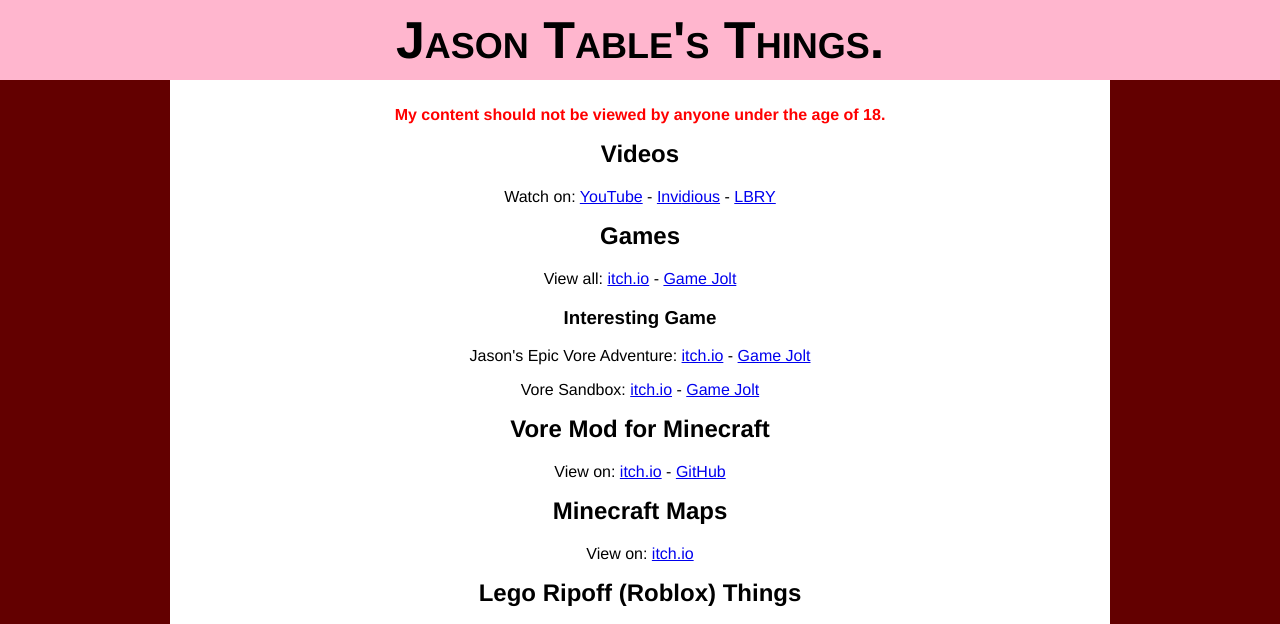
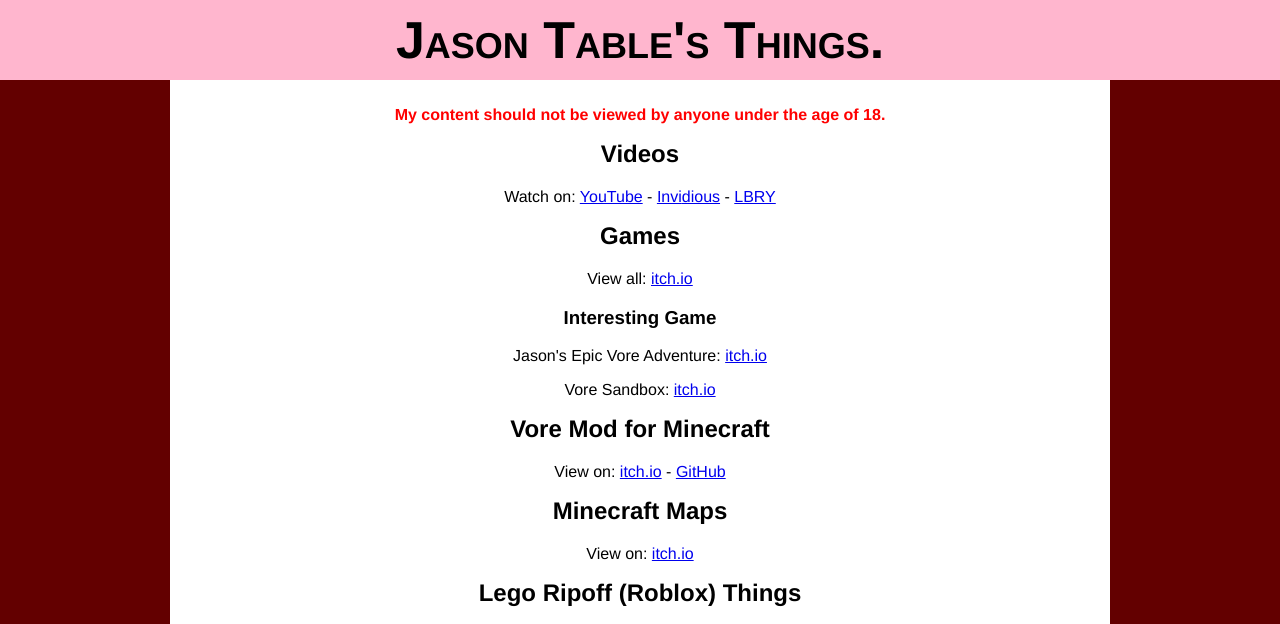
Before and after one commit to JasonTable/jasontable.github.io, a plain HTML site: page index.html in a window 1280 px wide. Shown: the top 624 px of the page. Drawn offline with Linux system fonts and the light colour scheme.

Commit message:
Removed Gamejolt links
The games are not on there anymore.

```diff
--- a/index.html
+++ b/index.html
@@ -20,10 +20,10 @@
             </p>
 
             <h2>Games</h2>
-            <p>View all: <a href="https://jasontheleech.itch.io/">itch.io</a> - <a href="https://jasontable.gamejolt.io/">Game Jolt</a></p>
+            <p>View all: <a href="https://jasontheleech.itch.io/">itch.io</a></p>
             <h3>Interesting Game</h3>
-            <p>Jason's Epic Vore Adventure: <a href="https://jasontheleech.itch.io/jasons-epic-vore-adventure">itch.io</a> - <a href="https://jasontable.gamejolt.io/JASONZVOREANVENTURE">Game Jolt</a></p>
-            <p>Vore Sandbox: <a href="https://jasontheleech.itch.io/vore-sandbox">itch.io</a> - <a href="https://jasontable.gamejolt.io/voresandbox/">Game Jolt</a></p>
+            <p>Jason's Epic Vore Adventure: <a href="https://jasontheleech.itch.io/jasons-epic-vore-adventure">itch.io</a></p>
+            <p>Vore Sandbox: <a href="https://jasontheleech.itch.io/vore-sandbox">itch.io</a></p>
 
             <h2>Vore Mod for Minecraft</h2>
             <p>View on: <a href="https://jasontheleech.itch.io/vore-mod-for-minecraft">itch.io</a> - <a href="https://github.com/JasonTable/vore-mod">GitHub</a></p>
```
